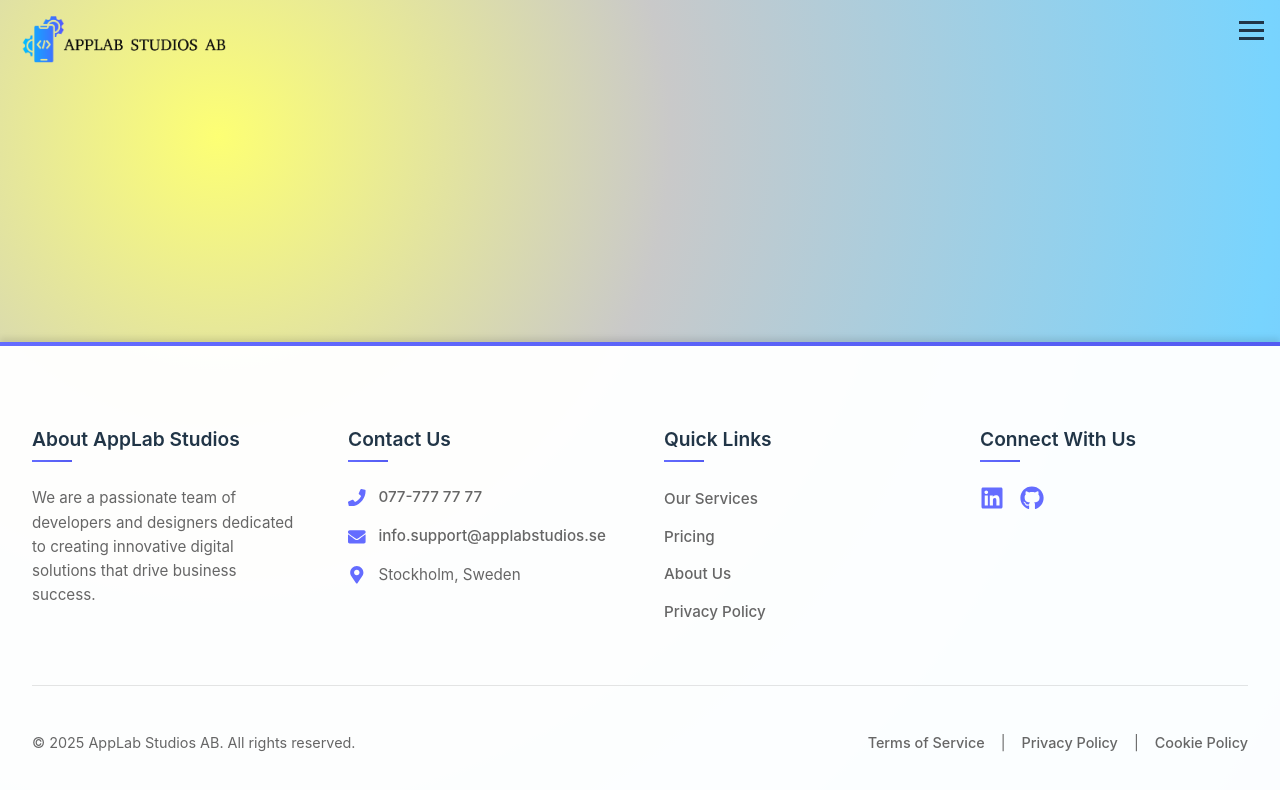
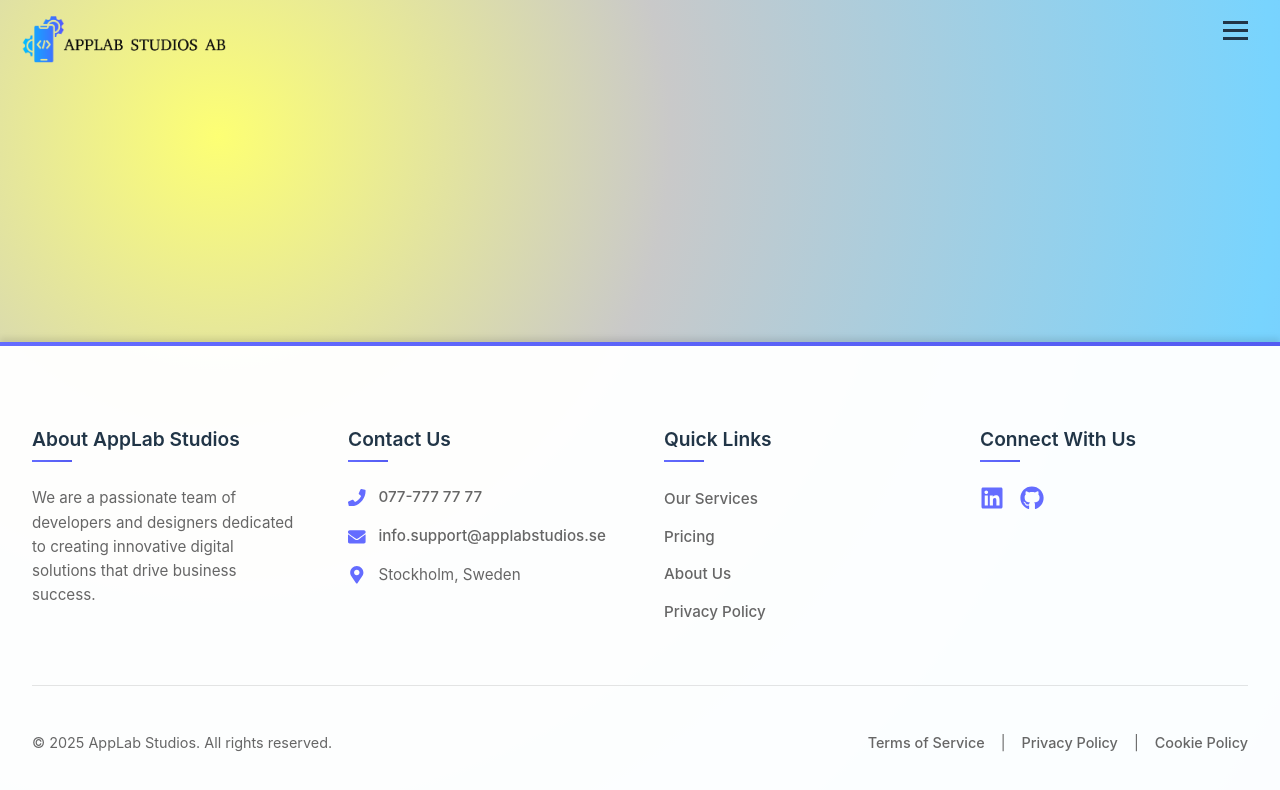
Before and after one commit to Youssef-Azroun/AppLab-Studios-AB, a React (Vite) app: page / in a window 1280 px wide. Shown: the top 790 px of the page. Built offline with nearby package versions, Linux system fonts and the light colour scheme.

Commit message:
Update branding and UI interactions
- Remove "AB" from company name in title and footer
- Add hover effect and click navigation to logo
- Adjust menu icon positioning and styling

```diff
--- a/index.html
+++ b/index.html
@@ -4,7 +4,7 @@
     <meta charset="UTF-8" />
     <link rel="icon" type="image/svg+xml" href="/vite.svg" />
     <meta name="viewport" content="width=device-width, initial-scale=1.0" />
-    <title>AppLab Studios AB</title>
+    <title>AppLab Studios</title>
   </head>
   <body>
     <div id="root"></div>
--- a/src/App.css
+++ b/src/App.css
@@ -46,6 +46,12 @@
   width: auto;
   object-fit: contain;
   z-index: 95;
+  cursor: pointer;
+  transition: transform 0.3s ease;
+}
+
+.logo:hover {
+  transform: scale(1.05);
 }
 
 /* 6-7 inches (around 600px) */
@@ -192,9 +198,9 @@
 }
 
 .menu-icon {
-  position: absolute;
+  position: fixed;
   top: 1rem;
-  right: 1rem;
+  right: 2rem;
   cursor: pointer;
   z-index: 1001;
 }
--- a/src/App.jsx
+++ b/src/App.jsx
@@ -37,7 +37,12 @@ function App() {
   return (
     <div className={`app-wrapper ${isMenuOpen ? 'menu-open' : ''}`}>
       <div className={`overlay ${isMenuOpen ? 'open' : ''}`} onClick={toggleMenu}></div>
-      <img src={logo} alt="Logo" className="logo" />
+      <img
+        src={logo}
+        alt="Logo"
+        className="logo"
+        onClick={() => handleNavigation('/')}
+      />
       <div className={`menu-icon ${isMenuOpen ? 'open' : ''}`} onClick={toggleMenu}>
         <div className="menu-line"></div>
         <div className="menu-line"></div>
--- a/src/components/Footer.jsx
+++ b/src/components/Footer.jsx
@@ -56,7 +56,7 @@ function Footer() {
 
         <div className="footer-bottom">
           <div className="copyright">
-            <p>&copy; {currentYear} AppLab Studios AB. All rights reserved.</p>
+            <p>&copy; {currentYear} AppLab Studios. All rights reserved.</p>
           </div>
           <div className="legal-links">
             <a href="/terms">Terms of Service</a>
```
